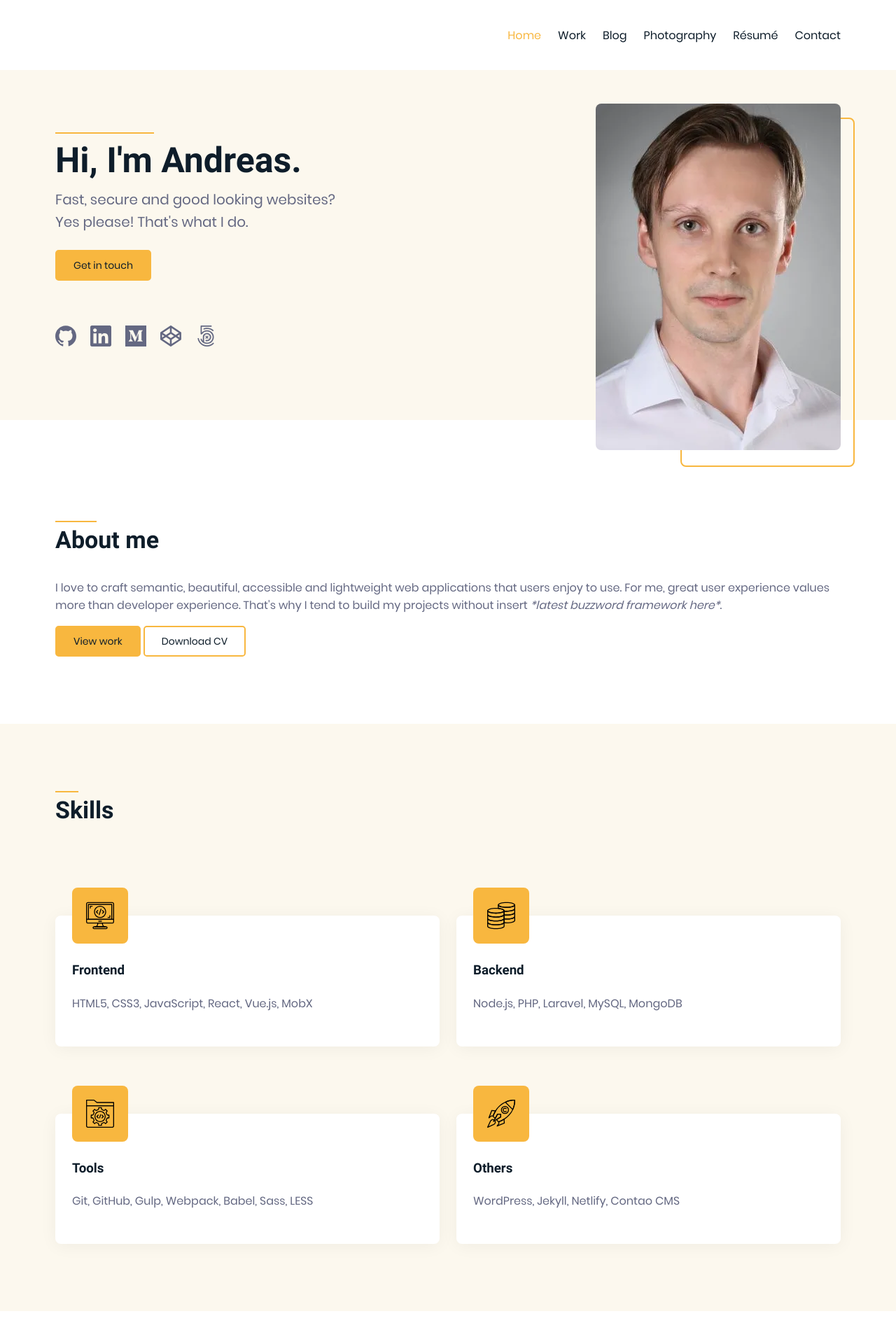
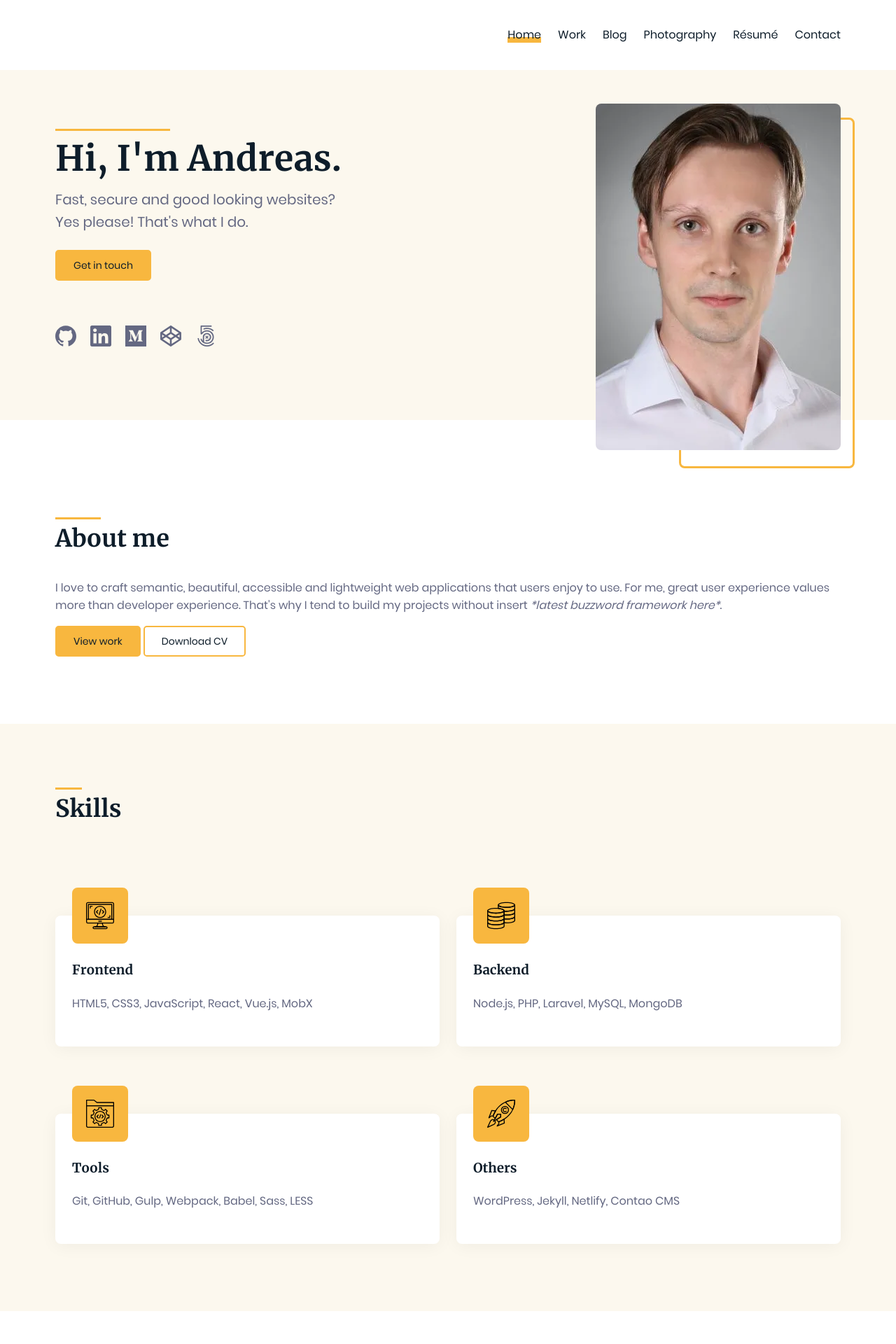
Before and after one commit to andreasremdt/andreasremdt.com, a Jekyll site: the page built from index.html, in a window 1280 px wide. Shown: the top 1920 px of the page at 70% size. Built offline with Jekyll 4.4.1, drawn with Linux system fonts in a browser that asks for light colours.

Commit message:
feat(layout): change link styles, use Merriweather for headings

```diff
--- a/css/images.css
+++ b/css/images.css
@@ -17,7 +17,7 @@
     top: 20px;
 
     border-radius: .5rem;
-    border: 2px solid var(--dark-yellow);
+    border: 3px solid var(--dark-yellow);
 
     content: "";
     z-index: -1;
--- a/css/main-navigation.css
+++ b/css/main-navigation.css
@@ -8,17 +8,23 @@
 
 .main-navigation > .link {
   margin-left: var(--spacing-medium);
-
-  border-top: 2px solid transparent;
-
-  transition: border-color .15s linear;
+  position: relative;
 }
 
-.main-navigation > .link.-active {
-  color: var(--dark-yellow);
+.main-navigation > .link::after {
+  content: '';
+  position: absolute;
+  left: 0;
+  bottom: 2px;
+  right: 0;
+  height: 8px;
+  z-index: -1;
+  background-color: var(--dark-yellow);
+  opacity: 0;
+  transition: opacity .1s linear;
 }
 
-.main-navigation > .link:hover,
-.main-navigation > .link:focus {
-  border-top-color: var(--dark-yellow);
+.main-navigation > .link:hover::after,
+.main-navigation > .link.-active::after {
+  opacity: 1;
 }
--- a/css/styles.css
+++ b/css/styles.css
@@ -1,27 +1,26 @@
-@font-face {
-  font-family: Roboto;
-  font-style: normal;
-  font-weight: 400;
-  font-display: swap;
-  src: local('Roboto'), local('Roboto-Regular'), url('/fonts/roboto-regular.woff2') format('woff2');
-  unicode-range: U+0000-00FF, U+0131, U+0152-0153, U+02BB-02BC, U+02C6, U+02DA, U+02DC, U+2000-206F, U+2074, U+20AC, U+2122, U+2191, U+2193, U+2212, U+2215, U+FEFF, U+FFFD;
-}
-
-@font-face {
-  font-family: Roboto;
-  font-style: normal;
-  font-weight: 700;
-  font-display: swap;
-  src: local('Roboto Bold'), local('Roboto-Bold'), url('/fonts/roboto-bold.woff2') format('woff2');
-  unicode-range: U+0000-00FF, U+0131, U+0152-0153, U+02BB-02BC, U+02C6, U+02DA, U+02DC, U+2000-206F, U+2074, U+20AC, U+2122, U+2191, U+2193, U+2212, U+2215, U+FEFF, U+FFFD;
-}
-
 @font-face {
   font-family: Poppins;
   font-style: normal;
   font-weight: 400;
   font-display: swap;
   src: local('Poppins Regular'), local('Poppins-Regular'), url('/fonts/poppins-regular.woff2') format('woff2');
+  unicode-range: U+0000-00FF, U+0131, U+0152-0153, U+02BB-02BC, U+02C6, U+02DA, U+02DC, U+2000-206F, U+2074, U+20AC, U+2122, U+2191, U+2193, U+2212, U+2215, U+FEFF, U+FFFD;
+}
+
+@font-face {
+  font-family: Merriweather;
+  font-style: normal;
+  font-weight: 700;
+  font-display: swap;
+  src: local('Merriweather Bold'), local('Merriweather-Bold'), url('/fonts/merriweather-bold.woff2') format('woff2');
+  unicode-range: U+0000-00FF, U+0131, U+0152-0153, U+02BB-02BC, U+02C6, U+02DA, U+02DC, U+2000-206F, U+2074, U+20AC, U+2122, U+2191, U+2193, U+2212, U+2215, U+FEFF, U+FFFD;
+}
+@font-face {
+  font-family: Merriweather;
+  font-style: normal;
+  font-weight: 900;
+  font-display: swap;
+  src: local('Merriweather Black'), local('Merriweather-Black'), url('/fonts/merriweather-black.woff2') format('woff2');
   unicode-range: U+0000-00FF, U+0131, U+0152-0153, U+02BB-02BC, U+02C6, U+02DA, U+02DC, U+2000-206F, U+2074, U+20AC, U+2122, U+2191, U+2193, U+2212, U+2215, U+FEFF, U+FFFD;
 }
 
@@ -40,7 +39,7 @@
   --spacing-huge: 6rem;
 
   --font-body: Poppins, -apple-system, BlinkMacSystemFont, Roboto, 'Segoe UI', sans-serif;
-  --font-headings: Roboto, -apple-system, BlinkMacSystemFont, 'Segoe UI', sans-serif;
+  --font-headings: Merriweather, -apple-system, BlinkMacSystemFont, 'Segoe UI', sans-serif;
 }
 
 * {
@@ -99,17 +98,25 @@ a {
 
 p > a {
   color: var(--dark-gray);
-
-  border-bottom: 2px solid var(--dark-yellow);
-
-  transition: background-color .15s linear, color .15s linear;
+  position: relative;
 }
 
-p > a:hover,
-p > a:focus {
-  color: white;
+p > a::after {
+  content: '';
+  position: absolute;
+  left: 0;
+  bottom: 2px;
+  right: 0;
+  height: 8px;
+  z-index: -1;
+  background-color: var(--dark-yellow);
+  opacity: .6;
+  transition: opacity .1s linear;
+}
 
-  background-color: var(--dark-gray);
+p > a:hover::after,
+p > a:focus::after {
+  opacity: 1;
 }
 
 textarea {
@@ -142,10 +149,10 @@ textarea:invalid {
   content: "";
 
   position: absolute;
-  top: 0;
+  top: -5px;
   left: 0;
   width: 40%;
-  height: 2px;
+  height: 3px;
 
   background-color: var(--dark-yellow);
 }
@@ -154,10 +161,10 @@ textarea:invalid {
   content: "";
 
   position: absolute;
-  top: 0;
+  top: -5px;
   left: 50%;
   width: 40%;
-  height: 2px;
+  height: 3px;
 
   transform: translateX(-50%);
 
```
Also changed, not shown: fonts/merriweather-black.woff2 (added), fonts/merriweather-bold.woff2 (added), fonts/roboto-bold.woff2 (deleted), fonts/roboto-regular.woff2 (deleted).
